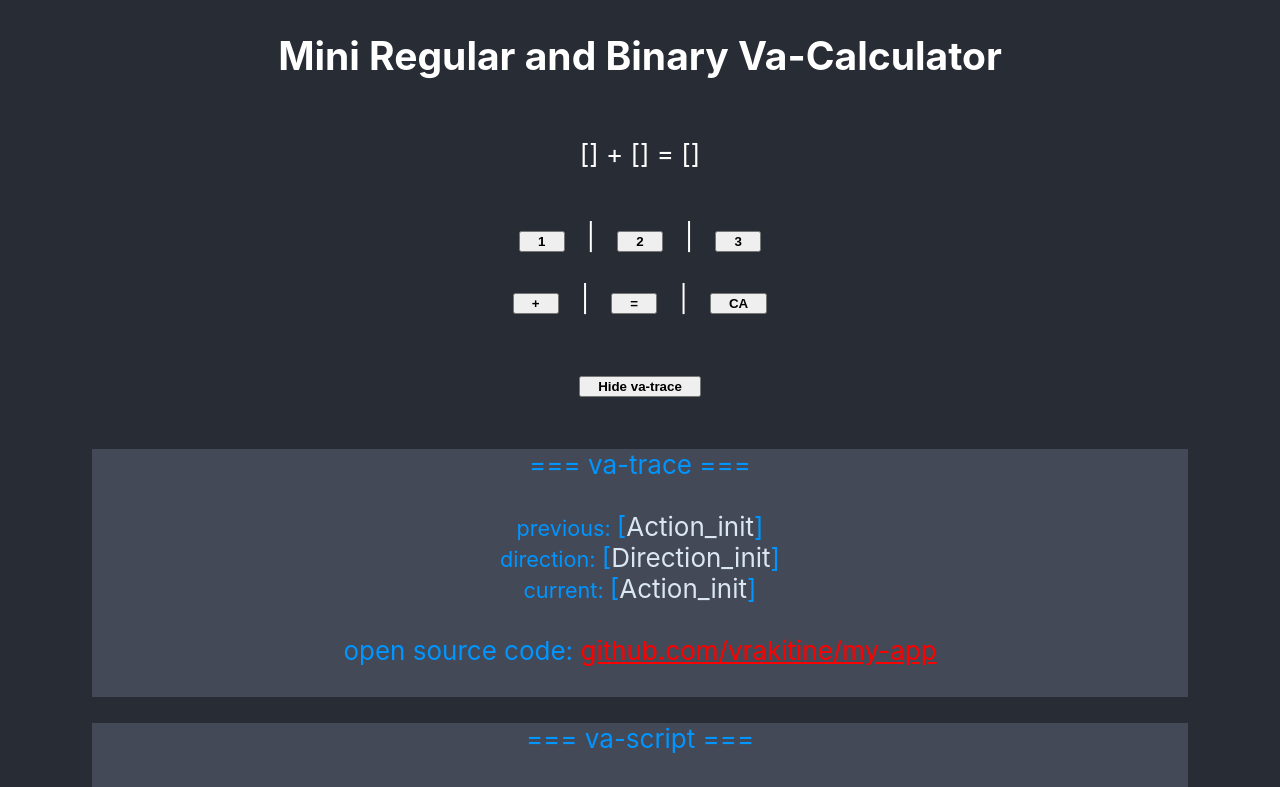
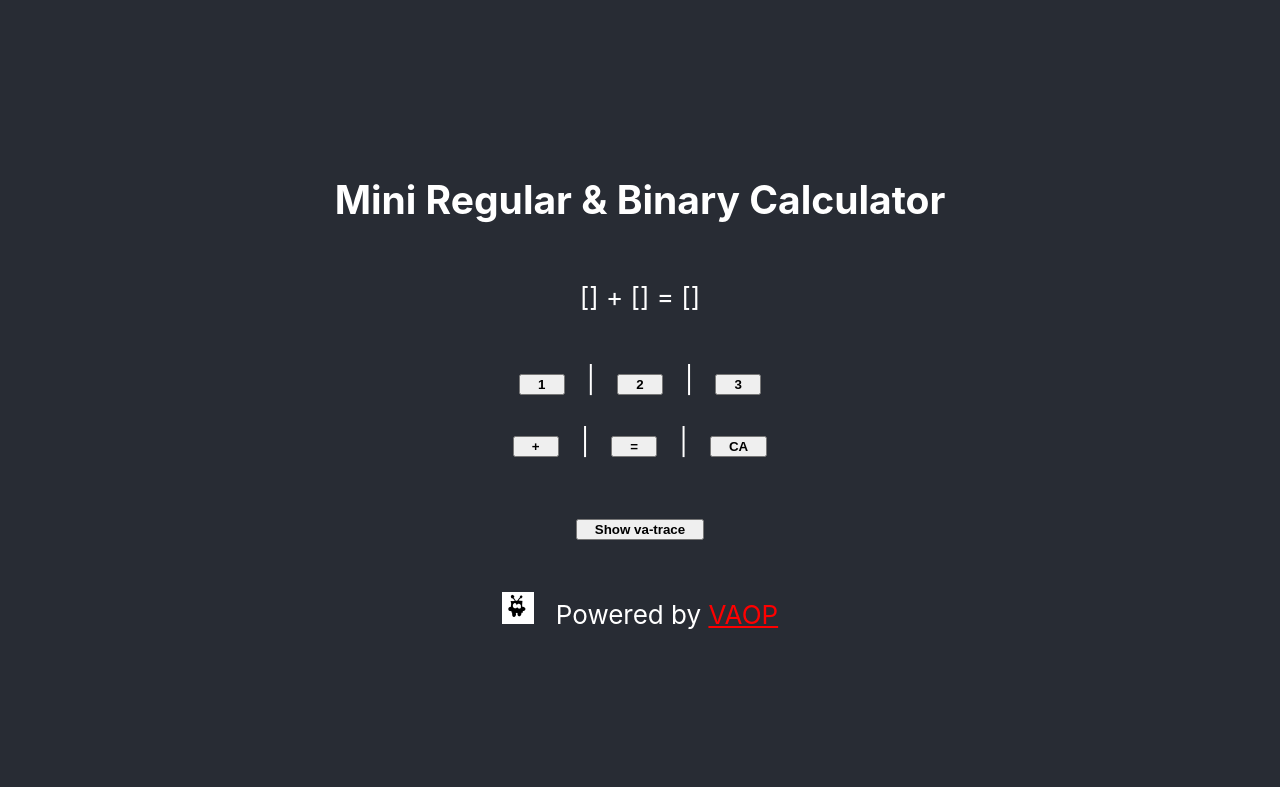
Before and after one commit to fgvlasov/va-binary-calculator, a React (Create React App) app: page / in a window 1280 px wide. Shown: the top 787 px of the page. Built offline with nearby package versions, Linux system fonts and the light colour scheme.

Commit message:
Updated va-script

```diff
--- a/src/AppVal.js
+++ b/src/AppVal.js
@@ -1,102 +1,6 @@
 import './App.css';
 import { useState } from 'react';
-
-// how to show and hide components in react
-// https://www.pluralsight.com/guides/how-to-show-and-hide-reactjs-components
-// how to show and hide div on button click in react js
-// https://youtu.be/uXk62ZgPH-4
-
-
-const vaScript = {
-  "Action_init":{
-     "Direction_one":"Action_operand_1_attach_one",
-     "Direction_two":"Action_operand_1_attach_two",
-     "Direction_three":"Action_operand_1_attach_three",
-     "Direction_plus":"Action_init",
-     "Direction_equal":"Action_init",
-     "Direction_clear":"Action_clear"
-  },
-  "Action_operand_1_attach_one":{
-     "Direction_one":"Action_operand_1_attach_one",
-     "Direction_two":"Action_operand_1_attach_two",
-     "Direction_three":"Action_operand_1_attach_three",
-     "Direction_plus":"Action_waiting_for_operand_2_for_plus",
-     "Direction_equal":"Action_warning_10__Second_operand_is_missing",
-     "Direction_clear":"Action_clear"
-  },
-  "Action_operand_1_attach_two":{
-    "Direction_one":"Action_operand_1_attach_one",
-    "Direction_two":"Action_operand_1_attach_two",
-    "Direction_three":"Action_operand_1_attach_three",
-    "Direction_plus":"Action_waiting_for_operand_2_for_plus",
-    "Direction_equal":"Action_warning_10__Second_operand_is_missing",
-    "Direction_clear":"Action_clear"
-  },
-  "Action_operand_1_attach_three":{
-    "Direction_one":"Action_operand_1_attach_one",
-    "Direction_two":"Action_operand_1_attach_two",
-    "Direction_three":"Action_operand_1_attach_three",
-    "Direction_plus":"Action_waiting_for_operand_2_for_plus",
-    "Direction_equal":"Action_warning_10__Second_operand_is_missing",
-    "Direction_clear":"Action_clear"
-  },
-  "Action_warning_10__Second_operand_is_missing":{
-    "Direction_one":"Action_operand_2_attach_one",
-    "Direction_two":"Action_operand_2_attach_two",
-    "Direction_three":"Action_operand_2_attach_three",
-    "Direction_plus":"Action_warning_10__Second_operand_is_missing",
-    "Direction_equal":"Action_warning_10__Second_operand_is_missing",
-    "Direction_clear":"Action_clear"
-  },
-  "Action_waiting_for_operand_2_for_plus":{
-    "Direction_one":"Action_operand_2_attach_one",
-    "Direction_two":"Action_operand_2_attach_two",
-    "Direction_three":"Action_operand_2_attach_three",
-    "Direction_plus":"Action_waiting_for_operand_2_for_plus",
-    "Direction_equal":"Action_warning_10__Second_operand_is_missing",
-    "Direction_clear":"Action_clear"
-  },
-  "Action_operand_2_attach_one":{
-    "Direction_one":"Action_operand_2_attach_one",
-    "Direction_two":"Action_operand_2_attach_two",
-    "Direction_three":"Action_operand_2_attach_three",
-    "Direction_plus":"Action_show_result",
-    "Direction_equal":"Action_show_result",
-    "Direction_clear":"Action_clear"
-  },
-  "Action_operand_2_attach_two":{
-    "Direction_one":"Action_operand_2_attach_one",
-    "Direction_two":"Action_operand_2_attach_two",
-    "Direction_three":"Action_operand_2_attach_three",
-    "Direction_plus":"Action_show_result",
-    "Direction_equal":"Action_show_result",
-    "Direction_clear":"Action_clear"
-   },
-  "Action_operand_2_attach_three":{
-    "Direction_one":"Action_operand_2_attach_one",
-    "Direction_two":"Action_operand_2_attach_two",
-    "Direction_three":"Action_operand_2_attach_three",
-    "Direction_plus":"Action_show_result",
-    "Direction_equal":"Action_show_result",
-    "Direction_clear":"Action_clear"
-   },
-   "Action_clear":{
-    "Direction_one":"Action_operand_1_attach_one",
-    "Direction_two":"Action_operand_1_attach_two",
-    "Direction_three":"Action_operand_1_attach_three",
-    "Direction_plus":"Action_init",
-    "Direction_equal":"Action_init",
-    "Direction_clear":"Action_clear"
-   },
-   "Action_show_result":{
-    "Direction_one":"Action_clear",
-    "Direction_two":"Action_clear",
-    "Direction_three":"Action_clear",
-    "Direction_plus":"Action_clear",
-    "Direction_equal":"Action_clear",
-    "Direction_clear":"Action_clear"
-   }
-  };
+import vaScript from './vaop/va-scripts/va-script-10.json';
 
 function AppVal() {
 
@@ -108,7 +12,7 @@ function AppVal() {
   const [result, setResult] = useState('');
   const [warningMsg, setWarningMsg] = useState('');
 
-  const [showVaTrace, setShowVaTrace] = useState(true);
+  const [showVaTrace, setShowVaTrace] = useState(false);
   const [showWarning, setShowWarning] = useState(false);
 
 
@@ -183,7 +87,7 @@ function AppVal() {
   return (
     <div className="App">
       <header className="App-header">
-        <h2>Mini Regular and Binary Va-Calculator</h2>
+        <h2>Mini Regular & Binary Calculator</h2>
         {showWarning &&
           <p className = "App-header-warning">
             <small>{warningMsg}</small>
@@ -193,12 +97,12 @@ function AppVal() {
           [{operandOne}] + [{operandTwo}] = [{result}]
         </p>
         <p>
-          <DigitOne onClick={() => getAction('Direction_one')}/>&nbsp;&nbsp;&nbsp;|&nbsp;&nbsp;&nbsp;
-          <DigitTwo onClick={() => getAction('Direction_two')}/>&nbsp;&nbsp;&nbsp;|&nbsp;&nbsp;&nbsp;
-          <DigitThree onClick={() => getAction('Direction_three')}/><br/><br/>
-          <ActionPlus onClick={() => getAction('Direction_plus')}/>&nbsp;&nbsp;&nbsp;|&nbsp;&nbsp;&nbsp;
-          <ActionEqual onClick={() => getAction('Direction_equal')}/>&nbsp;&nbsp;&nbsp;|&nbsp;&nbsp;&nbsp;
-          <ActionClear onClick={() => getAction('Direction_clear')}/>
+          <CalcButton onClick={() => getAction('Direction_one')} buttonName = '1'/>&nbsp;&nbsp;&nbsp;|&nbsp;&nbsp;&nbsp;
+          <CalcButton onClick={() => getAction('Direction_two')} buttonName = '2'/>&nbsp;&nbsp;&nbsp;|&nbsp;&nbsp;&nbsp;
+          <CalcButton onClick={() => getAction('Direction_three')} buttonName = '3'/><br/><br/>
+          <CalcButton onClick={() => getAction('Direction_plus')} buttonName = '+'/>&nbsp;&nbsp;&nbsp;|&nbsp;&nbsp;&nbsp;
+          <CalcButton onClick={() => getAction('Direction_equal')} buttonName = '='/>&nbsp;&nbsp;&nbsp;|&nbsp;&nbsp;&nbsp;
+          <CalcButton onClick={() => getAction('Direction_clear')} buttonName = 'CA'/>
         </p>
         <p>
           <ShowHideVaTrace onClick={()=>setShowVaTrace(!showVaTrace)} showVaTrace={showVaTrace}/>
@@ -232,7 +136,7 @@ function AppVal() {
         <p>
           <img src="v-agent_32x32.png" alt="v-agent" width="32" height="32" /> &nbsp;
           Powered by <a className = "App-header-link"
-          href="https://vaop.notion.site/eco-programming-VAOP-106f8ec4418d42bdbb5ec371e8ddada9"
+          href="https://vaop.notion.site/82c7784f41af4739bf1a185fc4e12bbc"
           target="_blank"><span>VAOP</span></a>
         </p>
       </header>
@@ -240,13 +144,7 @@ function AppVal() {
   );
 }
 
-function DigitOne({onClick}) {return (<button onClick={onClick}>&nbsp;&nbsp;&nbsp;<b>1</b>&nbsp;&nbsp;&nbsp;</button>);}
-function DigitTwo({onClick}) {return (<button onClick={onClick}>&nbsp;&nbsp;&nbsp;<b>2</b>&nbsp;&nbsp;&nbsp;</button>);}
-function DigitThree({onClick}) {return (<button onClick={onClick}>&nbsp;&nbsp;&nbsp;<b>3</b>&nbsp;&nbsp;&nbsp;</button>);}
-//
-function ActionPlus({onClick}) {return (<button onClick={onClick}>&nbsp;&nbsp;&nbsp;<b>+</b>&nbsp;&nbsp;&nbsp;</button>);}
-function ActionEqual({onClick}) {return (<button onClick={onClick}>&nbsp;&nbsp;&nbsp;<b>=</b>&nbsp;&nbsp;&nbsp;</button>);}
-function ActionClear({onClick}) {return (<button onClick={onClick}>&nbsp;&nbsp;&nbsp;<b>CA</b>&nbsp;&nbsp;&nbsp;</button>);}
+function CalcButton({onClick, buttonName}) {return (<button onClick={onClick}>&nbsp;&nbsp;&nbsp;<b>{buttonName}</b>&nbsp;&nbsp;&nbsp;</button>);}
 function ShowHideVaTrace({onClick, showVaTrace}) {return (<button onClick={onClick}>&nbsp;&nbsp;&nbsp;<b>{showVaTrace ? "Hide va-trace" : "Show va-trace"}</b>&nbsp;&nbsp;&nbsp;</button>);}
 
 export default AppVal;
--- a/src/vaop/va-scripts/va-script-10.json
+++ b/src/vaop/va-scripts/va-script-10.json
@@ -2,37 +2,89 @@
   "Action_init":{
      "Direction_one":"Action_operand_1_attach_one",
      "Direction_two":"Action_operand_1_attach_two",
+     "Direction_three":"Action_operand_1_attach_three",
      "Direction_plus":"Action_init",
-      "Direction_equal":"Action_init"
+     "Direction_equal":"Action_init",
+     "Direction_clear":"Action_clear"
   },
   "Action_operand_1_attach_one":{
      "Direction_one":"Action_operand_1_attach_one",
      "Direction_two":"Action_operand_1_attach_two",
+     "Direction_three":"Action_operand_1_attach_three",
      "Direction_plus":"Action_waiting_for_operand_2_for_plus",
-      "Direction_equal":"Error_10__Second_operand_is_missing"
+     "Direction_equal":"Action_warning_10__Second_operand_is_missing",
+     "Direction_clear":"Action_clear"
   },
   "Action_operand_1_attach_two":{
     "Direction_one":"Action_operand_1_attach_one",
     "Direction_two":"Action_operand_1_attach_two",
+    "Direction_three":"Action_operand_1_attach_three",
     "Direction_plus":"Action_waiting_for_operand_2_for_plus",
-     "Direction_equal":"Error_10__Second_operand_is_missing"
+    "Direction_equal":"Action_warning_10__Second_operand_is_missing",
+    "Direction_clear":"Action_clear"
+  },
+  "Action_operand_1_attach_three":{
+    "Direction_one":"Action_operand_1_attach_one",
+    "Direction_two":"Action_operand_1_attach_two",
+    "Direction_three":"Action_operand_1_attach_three",
+    "Direction_plus":"Action_waiting_for_operand_2_for_plus",
+    "Direction_equal":"Action_warning_10__Second_operand_is_missing",
+    "Direction_clear":"Action_clear"
+  },
+  "Action_warning_10__Second_operand_is_missing":{
+    "Direction_one":"Action_operand_2_attach_one",
+    "Direction_two":"Action_operand_2_attach_two",
+    "Direction_three":"Action_operand_2_attach_three",
+    "Direction_plus":"Action_warning_10__Second_operand_is_missing",
+    "Direction_equal":"Action_warning_10__Second_operand_is_missing",
+    "Direction_clear":"Action_clear"
   },
   "Action_waiting_for_operand_2_for_plus":{
     "Direction_one":"Action_operand_2_attach_one",
     "Direction_two":"Action_operand_2_attach_two",
+    "Direction_three":"Action_operand_2_attach_three",
     "Direction_plus":"Action_waiting_for_operand_2_for_plus",
-     "Direction_equal":"Error_10__Second_operand_is_missing"
+    "Direction_equal":"Action_warning_10__Second_operand_is_missing",
+    "Direction_clear":"Action_clear"
   },
   "Action_operand_2_attach_one":{
     "Direction_one":"Action_operand_2_attach_one",
     "Direction_two":"Action_operand_2_attach_two",
+    "Direction_three":"Action_operand_2_attach_three",
     "Direction_plus":"Action_show_result",
-     "Direction_equal":"Action_show_result"
+    "Direction_equal":"Action_show_result",
+    "Direction_clear":"Action_clear"
   },
   "Action_operand_2_attach_two":{
     "Direction_one":"Action_operand_2_attach_one",
     "Direction_two":"Action_operand_2_attach_two",
+    "Direction_three":"Action_operand_2_attach_three",
     "Direction_plus":"Action_show_result",
-     "Direction_equal":"Action_show_result"
+    "Direction_equal":"Action_show_result",
+    "Direction_clear":"Action_clear"
+   },
+  "Action_operand_2_attach_three":{
+    "Direction_one":"Action_operand_2_attach_one",
+    "Direction_two":"Action_operand_2_attach_two",
+    "Direction_three":"Action_operand_2_attach_three",
+    "Direction_plus":"Action_show_result",
+    "Direction_equal":"Action_show_result",
+    "Direction_clear":"Action_clear"
+   },
+   "Action_clear":{
+    "Direction_one":"Action_operand_1_attach_one",
+    "Direction_two":"Action_operand_1_attach_two",
+    "Direction_three":"Action_operand_1_attach_three",
+    "Direction_plus":"Action_init",
+    "Direction_equal":"Action_init",
+    "Direction_clear":"Action_clear"
+   },
+   "Action_show_result":{
+    "Direction_one":"Action_clear",
+    "Direction_two":"Action_clear",
+    "Direction_three":"Action_clear",
+    "Direction_plus":"Action_clear",
+    "Direction_equal":"Action_clear",
+    "Direction_clear":"Action_clear"
    }
   }
```
Lines whose indentation alone changed are shown as unchanged.
